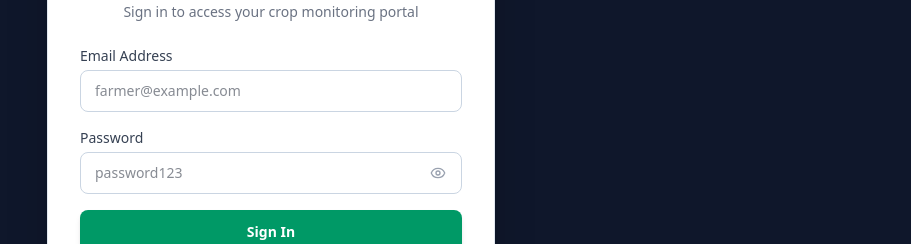
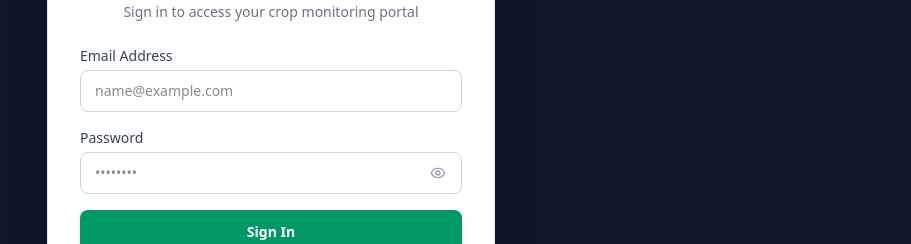
Before and after one commit to MohdHuzaif07/AgriSentinel, a React (Vite) app in the folder Client/: page /login in a window 1280 px wide. Shown: the part 252-496 px from the top of the page, without its empty margins (369-1280 px from the left). Built offline with nearby package versions, Linux system fonts and the light colour scheme.

Commit message:
docs: update README, project status, sanitize credentials and placeholders

```diff
--- a/Client/src/pages/Login.jsx
+++ b/Client/src/pages/Login.jsx
@@ -69,7 +69,7 @@ const Login = () => {
               className="w-full px-3.5 py-2.5 border border-slate-300 dark:border-slate-600 rounded-lg focus:outline-none focus:ring-2 focus:ring-emerald-500 text-sm bg-white dark:bg-slate-700 text-gray-900 dark:text-slate-100 transition-colors"
               value={email}
               onChange={(e) => setEmail(e.target.value)}
-              placeholder="farmer@example.com"
+              placeholder="name@example.com"
               required
             />
           </div>
@@ -81,7 +81,7 @@ const Login = () => {
                 className="w-full px-3.5 py-2.5 pr-11 border border-slate-300 dark:border-slate-600 rounded-lg focus:outline-none focus:ring-2 focus:ring-emerald-500 text-sm bg-white dark:bg-slate-700 text-gray-900 dark:text-slate-100 transition-colors"
                 value={password}
                 onChange={(e) => setPassword(e.target.value)}
-                placeholder="password123"
+                placeholder="••••••••"
                 required
               />
               <button
--- a/Client/src/pages/Register.jsx
+++ b/Client/src/pages/Register.jsx
@@ -109,7 +109,7 @@ const Register = () => {
               name="email"
               required
               className="w-full px-3.5 py-2.5 border border-slate-300 dark:border-slate-600 rounded-lg focus:outline-none focus:ring-2 focus:ring-emerald-500 text-sm bg-white dark:bg-slate-700 text-gray-900 dark:text-slate-100 transition-colors"
-              placeholder="farmer@example.com"
+              placeholder="name@example.com"
               value={formData.email}
               onChange={handleChange}
             />
```
Also changed, not shown: 3 other files (tests, documents, lock files or other folders).
